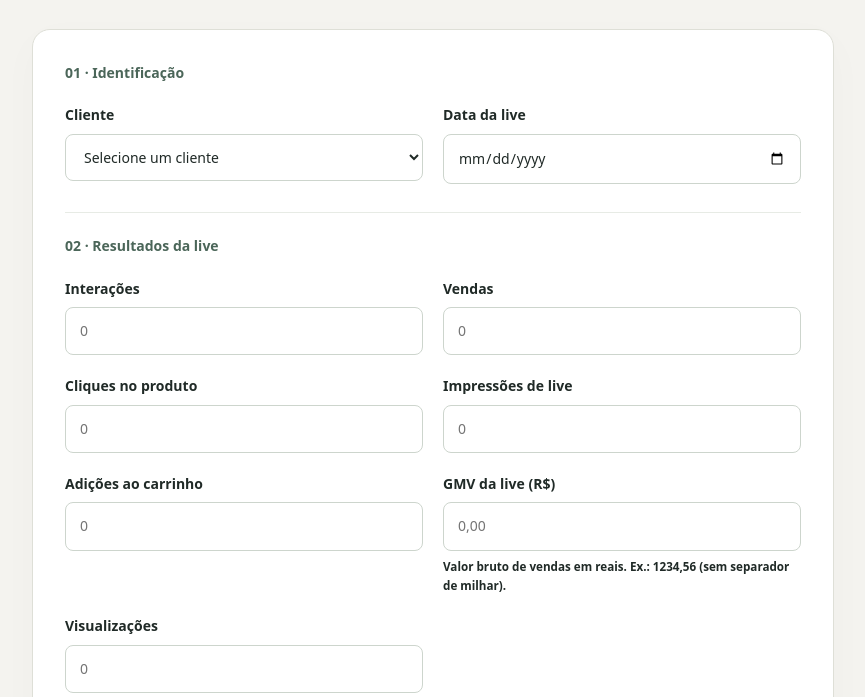
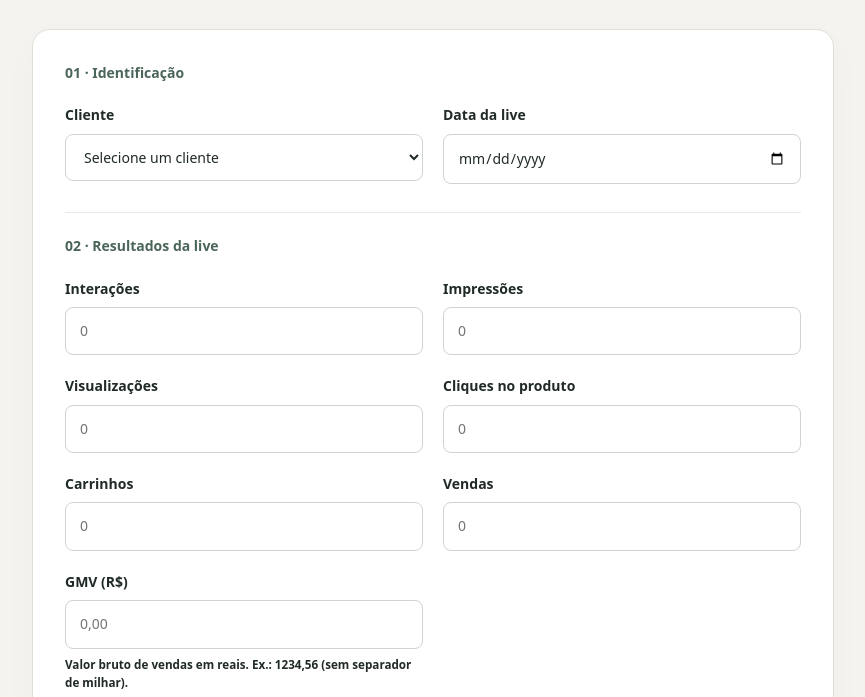
Before and after one commit to agencia-prisma/paginas-de-gestao, a plain HTML site: page index.html in a window 1280 px wide. Shown: the part 255-952 px from the top of the page, without its empty margins (207-1072 px from the left). Drawn offline with Linux system fonts and the light colour scheme.

Commit message:
ui: order live metrics by reporting funnel

```diff
--- a/index.html
+++ b/index.html
@@ -10,12 +10,12 @@
 </div></section>
 <section aria-labelledby="metrics"><h2 id="metrics">02 · Resultados da live</h2><div class="grid">
 <label>Interações<input name="interactions" type="number" min="0" max="9007199254740991" step="1" placeholder="0" required></label>
+<label>Impressões<input name="impressions" type="number" min="0" max="9007199254740991" step="1" placeholder="0" required></label>
+<label>Visualizações<input name="views" type="number" min="0" max="9007199254740991" step="1" placeholder="0" required></label>
+<label>Cliques no produto<input name="productClicks" type="number" min="0" max="9007199254740991" step="1" placeholder="0" required></label>
+<label>Carrinhos<input name="addToCart" type="number" min="0" max="9007199254740991" step="1" placeholder="0" required></label>
 <label>Vendas<input name="sales" type="number" min="0" max="9007199254740991" step="1" placeholder="0" required></label>
-<label>Cliques no produto<input name="productClicks" type="number" min="0" max="9007199254740991" step="1" placeholder="0" required></label>
-<label>Impressões de live<input name="impressions" type="number" min="0" max="9007199254740991" step="1" placeholder="0" required></label>
-<label>Adições ao carrinho<input name="addToCart" type="number" min="0" max="9007199254740991" step="1" placeholder="0" required></label>
-<label>GMV da live (R$)<input name="gmv" type="text" inputmode="decimal" pattern="[0-9]+([.,][0-9]{1,2})?" maxlength="17" placeholder="0,00" aria-describedby="gmv-help" required><small id="gmv-help">Valor bruto de vendas em reais. Ex.: 1234,56 (sem separador de milhar).</small></label>
-<label>Visualizações<input name="views" type="number" min="0" max="9007199254740991" step="1" placeholder="0" required></label>
+<label>GMV (R$)<input name="gmv" type="text" inputmode="decimal" pattern="[0-9]+([.,][0-9]{1,2})?" maxlength="17" placeholder="0,00" aria-describedby="gmv-help" required><small id="gmv-help">Valor bruto de vendas em reais. Ex.: 1234,56 (sem separador de milhar).</small></label>
 </div></section>
 <section aria-labelledby="context"><h2 id="context">03 · Contexto</h2><label><span id="additional-label">Resumo da live</span><textarea name="additionalValue" rows="4" maxlength="5000" placeholder="Descreva os principais acontecimentos da live." required></textarea></label></section>
 <p id="configuration-status" role="status"></p>
```
